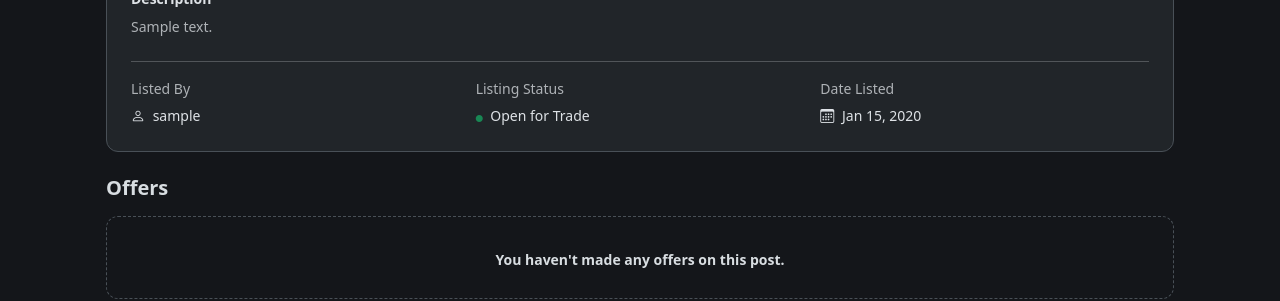
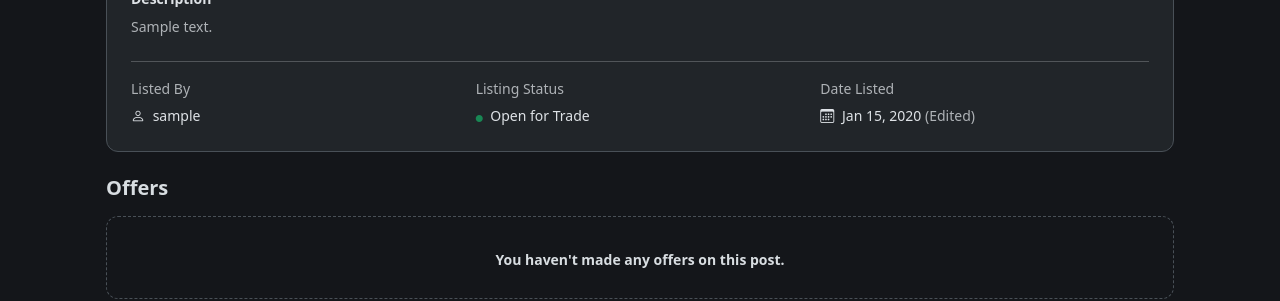
Before and after one commit to Syed-Abdul-Ali-Zaidi/Web-Based_TradeHub, a Django app: page /barter/posts/1/ in a window 1280 px wide. Shown: the part 526-827 px from the top of the page. Run offline with Django 5.2, Linux system fonts and the light colour scheme; tables that the repository leaves empty hold one stand-in row (values such as "Sample post"); grey boxes marked "Sample" are stand-in pictures.

Commit message:
add is_edited attr in TradePost model

```diff
--- a/tradehub/barter/models.py
+++ b/tradehub/barter/models.py
@@ -23,6 +23,7 @@ class TradePost(models.Model):
     status = models.CharField(max_length=1, choices=TRADEPOST_STATUS_CHOICES, default='O')
     category = models.ForeignKey(Category, on_delete=models.PROTECT, related_name='trade_posts')
     date_created = models.DateTimeField(auto_now_add=True)
+    is_edited = models.BooleanField(default=False)
 
     def __str__(self):
         return self.title
--- a/tradehub/barter/templates/post_details.html
+++ b/tradehub/barter/templates/post_details.html
@@ -88,6 +88,10 @@
                     <span class="small">
                         <i class="bi bi-calendar3 me-1"></i>
                         {{ post.date_created|date:"M d, Y" }}
+
+                        {% if post.is_edited %}
+                            <span class="text-body-secondary">(Edited)</span>
+                        {% endif %}
                     </span>
                 </div>
             </div>
--- a/tradehub/barter/views.py
+++ b/tradehub/barter/views.py
@@ -138,6 +138,7 @@ def post_edit_view(request, post_id):
             post = form.save(commit=False)
             post.owner = request.user  # Assign the logged-in user as the owner
             post.status = 'O'  # Set the status to OPEN
+            post.is_edited = True
             post.save()
             return redirect('post_list_view')  # Redirect back to the feed/list view
     else:
```
Also changed, not shown: tradehub/barter/migrations/0003_tradepost_date_updated.py (added), tradehub/barter/migrations/0004_remove_tradepost_date_updated_tradepost_is_edited.py (added).
